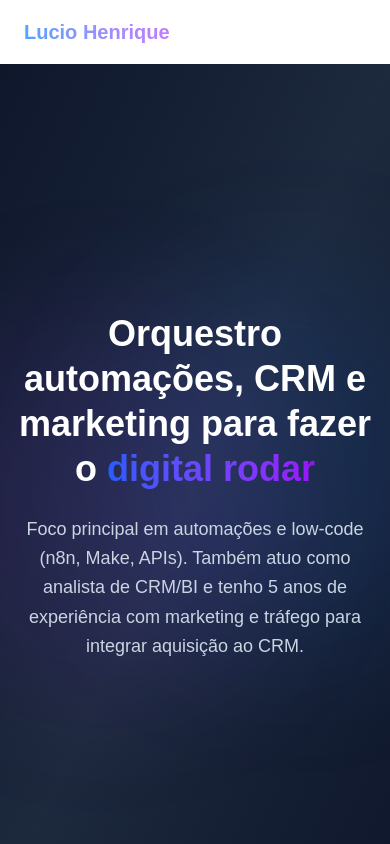
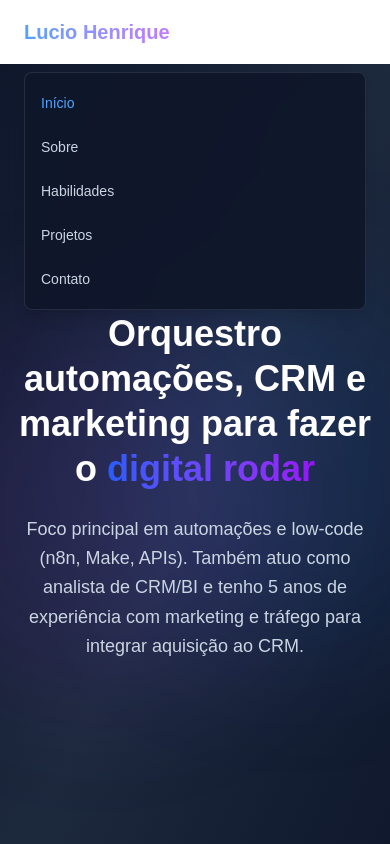
Before and after one commit to LucioMi/portifolio, a Next.js app: page / in a window 390 px wide. Both pictures are taken after a click on the button "Abrir menu". Shown: the top 844 px of the page. Built offline with nearby package versions, Linux system fonts and the light colour scheme.

Commit message:
feat(navbar): implementar menu mobile funcional\nfix(layout): suprimir hydration mismatch e definir lang pt-BR

```diff
--- a/src/app/layout.tsx
+++ b/src/app/layout.tsx
@@ -24,7 +24,7 @@ export default function RootLayout({
   children: React.ReactNode;
 }>) {
   return (
-    <html lang="en">
+    <html lang="pt-BR" suppressHydrationWarning>
       <body
         className={`${geistSans.variable} ${geistMono.variable} antialiased`}
       >
--- a/src/components/Navbar.tsx
+++ b/src/components/Navbar.tsx
@@ -6,6 +6,7 @@ import { useState, useEffect } from 'react';
 const Navbar = () => {
   const [isScrolled, setIsScrolled] = useState(false);
   const [activeSection, setActiveSection] = useState('home');
+  const [isMenuOpen, setIsMenuOpen] = useState(false);
 
   const navItems = [
     { id: 'home', label: 'Início' },
@@ -102,11 +103,33 @@ const Navbar = () => {
             <motion.button
               whileTap={{ scale: 0.95 }}
               className="text-white p-2"
+              onClick={() => setIsMenuOpen(!isMenuOpen)}
+              aria-expanded={isMenuOpen}
+              aria-label={isMenuOpen ? 'Fechar menu' : 'Abrir menu'}
             >
               <svg className="w-6 h-6" fill="none" stroke="currentColor" viewBox="0 0 24 24">
                 <path strokeLinecap="round" strokeLinejoin="round" strokeWidth={2} d="M4 6h16M4 12h16M4 18h16" />
               </svg>
             </motion.button>
+          </div>
+        </div>
+
+        {/* Mobile Menu Panel */}
+        <div className={`md:hidden ${isMenuOpen ? 'block' : 'hidden'}`}>
+          <div className="mt-2 bg-slate-900/95 backdrop-blur-md border border-white/10 rounded-lg shadow-lg">
+            <div className="flex flex-col py-2">
+              {navItems.map((item) => (
+                <button
+                  key={item.id}
+                  onClick={() => { scrollToSection(item.id); setIsMenuOpen(false); }}
+                  className={`text-left px-4 py-3 text-sm font-medium transition-colors duration-200 ${
+                    activeSection === item.id ? 'text-blue-400' : 'text-slate-300 hover:text-white'
+                  }`}
+                >
+                  {item.label}
+                </button>
+              ))}
+            </div>
           </div>
         </div>
       </div>
```
